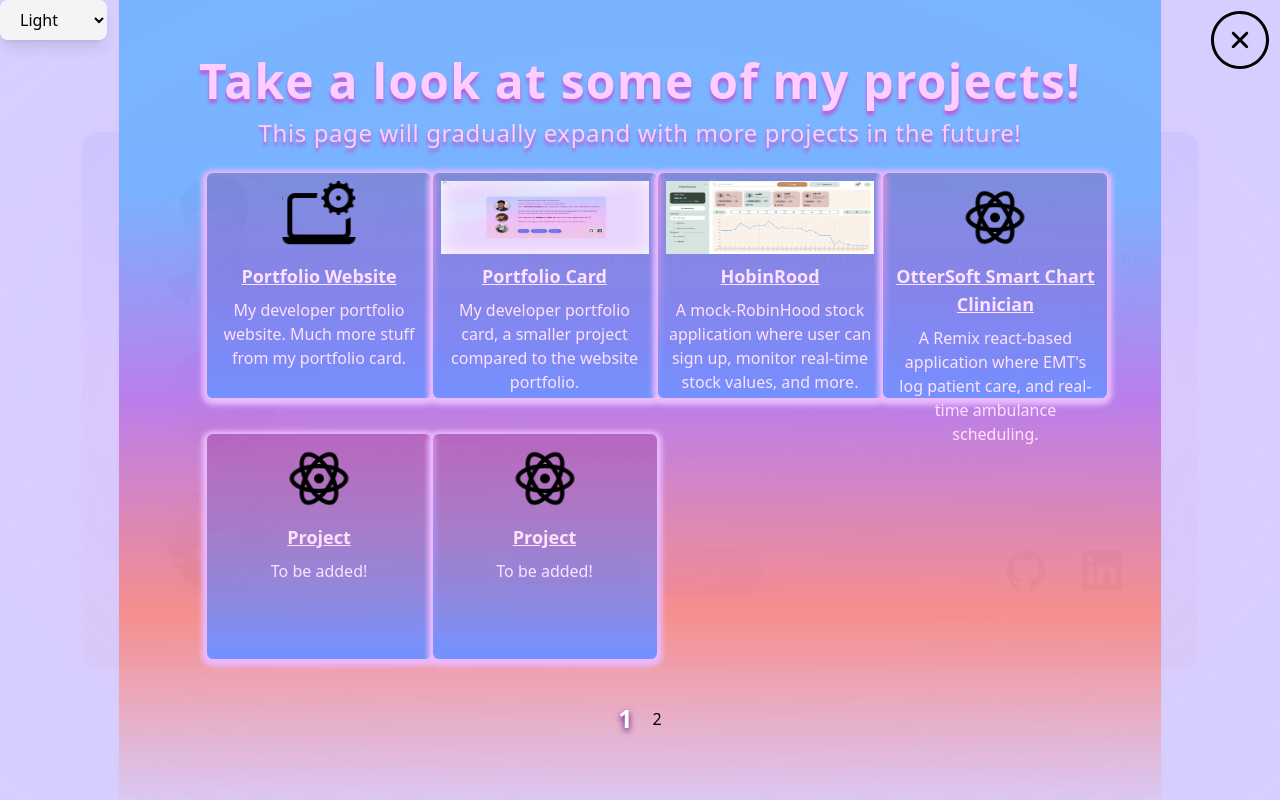
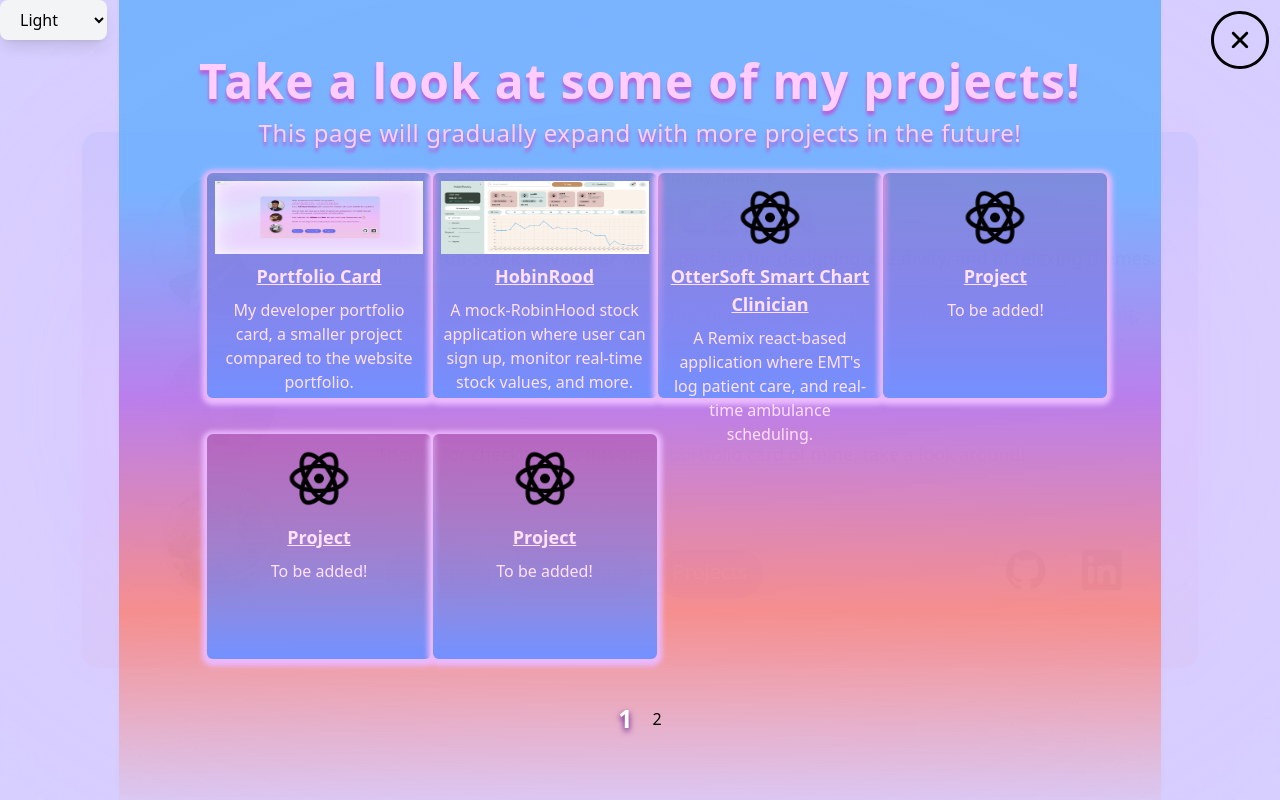
Before and after one commit to aveneil-lucena/portfolio-card-react-app, a React (Create React App) app: page / in a window 1280 px wide. Both pictures are taken after a click on the button "Projects". Built offline with nearby package versions, Linux system fonts and the light colour scheme.

Commit message:
Fixed Projects

```diff
--- a/src/App.js
+++ b/src/App.js
@@ -108,7 +108,7 @@
       <div className={`portfolio-buttons-container ${currentTheme} flex items-end justify-end bg-gray-000 rounded-2xl`}>
       {/* Resume Button */}
         <a
-          href={process.env.PUBLIC_URL + '/media/your-resume.pdf'}
+          href={process.env.PUBLIC_URL + 'https://github.com/aveneil-lucena/resume/blob/a8d562d39b019378de4fd57a95ee3ed6a81d0641/AveneilLucena_SoftwareEngineering_2023.pdf'}
           target="_blank"
           rel="noopener noreferrer"
           className={`resume-button ${currentTheme} flex justify-center font-sans text-xl/7 text-white p-2 mr-4 w-[105px] h-12 rounded-full drop-shadow-lg hover:bg-slate-500 hover:animate-pulse hover:shadow-inner`}
--- a/src/ProjectsOverlay.js
+++ b/src/ProjectsOverlay.js
@@ -7,26 +7,26 @@
 
     // Projects data goes here!
     const projects = [
-        { name: "Portfolio Website",
-        image: process.env.PUBLIC_URL + '/icons/configurations.svg',
-        desc: "My developer portfolio website. Much more stuff from my portfolio card.",
-            link: "https://www.google.com",
-            tooltip: "Under construction!" },
         { name: "Portfolio Card",
         image: process.env.PUBLIC_URL + '/media/Projects/portfolio-card-app-preview.png',
         desc: "My developer portfolio card, a smaller project compared to the website portfolio.",
-            link: "https://www.google.com",
+            link: "https://portfolio-card-black.vercel.app/",
             tooltip: "You're on it right now!" },
         { name: "HobinRood",
         image: process.env.PUBLIC_URL + '/media/Projects/hobinrood-app-preview.png',
         desc: "A mock-RobinHood stock application where user can sign up, monitor real-time stock values, and more.",
             link: "https://not-robin-hood.vercel.app/",
-            tooltip: "Since this is a mock-app with a real database, use our test account {neil@gmail.com, PW: 1234567} as your password or so. DO NOT REGISTER WITH PERSONAL INFO.", },
+            tooltip: "Since this is a mock-app with a real database, use our test account {neil@gmail.com, PW: 1234567} as your password or so. Don't use your actual personal info!", },
         { name: "OtterSoft Smart Chart Clinician",
         image: process.env.PUBLIC_URL + '/icons/react.svg',
         desc: "A Remix react-based application where EMT's log patient care, and real-time ambulance scheduling.",
             link: "#",
             tooltip: "Private project",
+        },
+        { name: "Project",
+        image: process.env.PUBLIC_URL + '/icons/react.svg',
+        desc: "To be added!",
+            link: "#"
         },
         { name: "Project",
         image: process.env.PUBLIC_URL + '/icons/react.svg',
```
